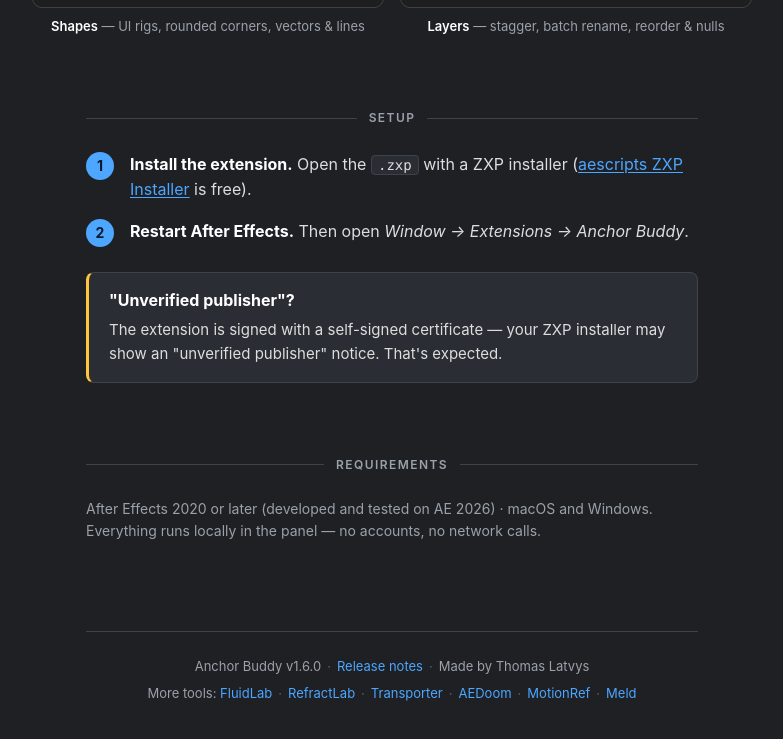
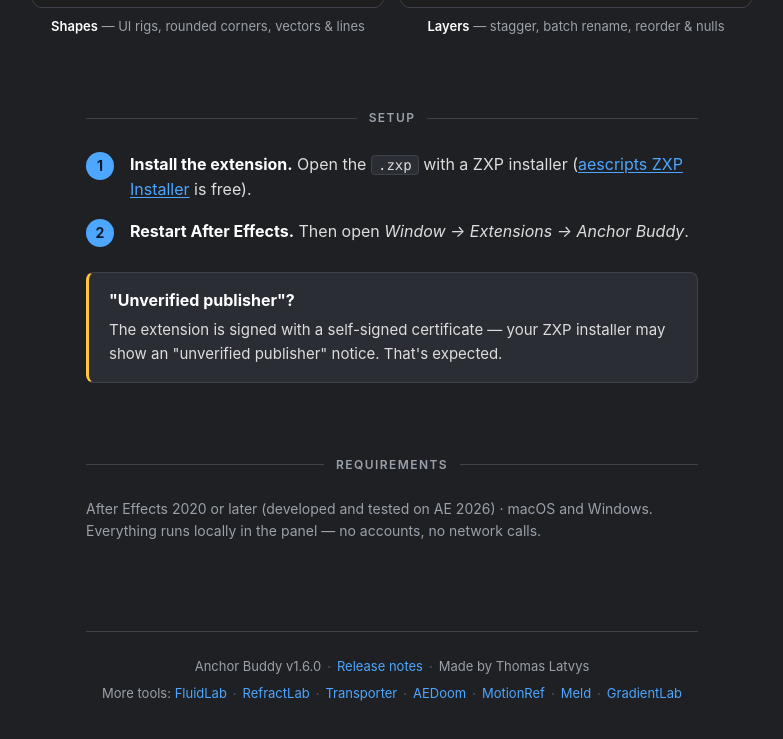
Before and after one commit to tlatvys-ac/anchor-buddy-app, a plain HTML site: page index.html in a window 1280 px wide. Shown: the part 3374-4113 px from the top of the page, without its empty margins (248-1031 px from the left). Drawn offline with Linux system fonts and the light colour scheme; no server answers.

Commit message:
Footer: link GradientLab
Co-Authored-By: Claude Opus 5.5 <noreply@anthropic.com>

```diff
--- a/index.html
+++ b/index.html
@@ -465,7 +465,7 @@
     <footer>
         <p>Anchor Buddy <span id="version">v1.6.0</span><span class="sep">·</span><a href="https://github.com/tlatvys-ac/anchor-buddy-app/releases">Release notes</a><span class="sep">·</span><span style="white-space: nowrap">Made by Thomas Latvys</span></p>
         <p>More tools:
-            <a href="https://tlatvys-ac.github.io/fluidlab-app/">FluidLab</a><span class="sep">·</span><a href="https://tlatvys-ac.github.io/refractlab-app/">RefractLab</a><span class="sep">·</span><a href="https://tlatvys-ac.github.io/transporter-app/">Transporter</a><span class="sep">·</span><a href="https://tlatvys-ac.github.io/aedoom-app/">AEDoom</a><span class="sep">·</span><a href="https://tlatvys-ac.github.io/motionref-app/">MotionRef</a><span class="sep">·</span><a href="https://tlatvys-ac.github.io/meld-app/">Meld</a>
+            <a href="https://tlatvys-ac.github.io/fluidlab-app/">FluidLab</a><span class="sep">·</span><a href="https://tlatvys-ac.github.io/refractlab-app/">RefractLab</a><span class="sep">·</span><a href="https://tlatvys-ac.github.io/transporter-app/">Transporter</a><span class="sep">·</span><a href="https://tlatvys-ac.github.io/aedoom-app/">AEDoom</a><span class="sep">·</span><a href="https://tlatvys-ac.github.io/motionref-app/">MotionRef</a><span class="sep">·</span><a href="https://tlatvys-ac.github.io/meld-app/">Meld</a><span class="sep">·</span><a href="https://tlatvys-ac.github.io/gradientlab-app/">GradientLab</a>
         </p>
     </footer>
 </div>
```
